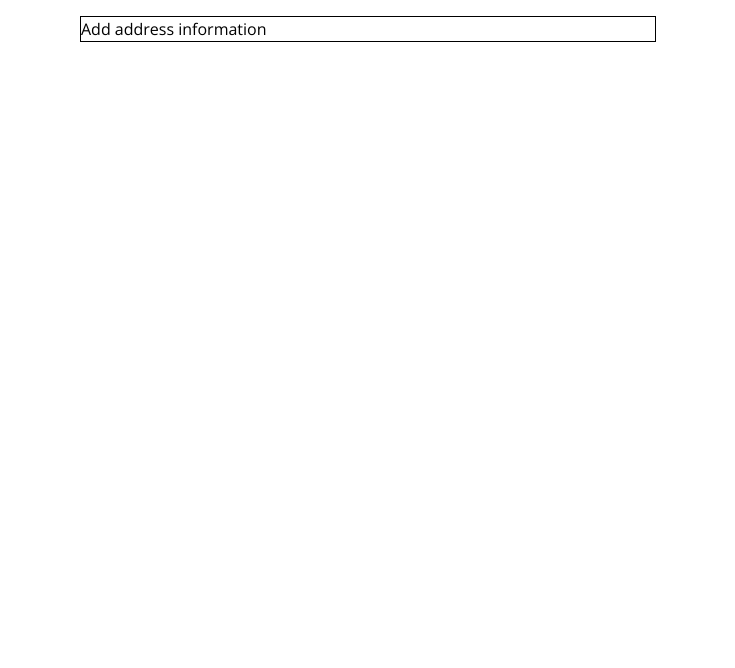
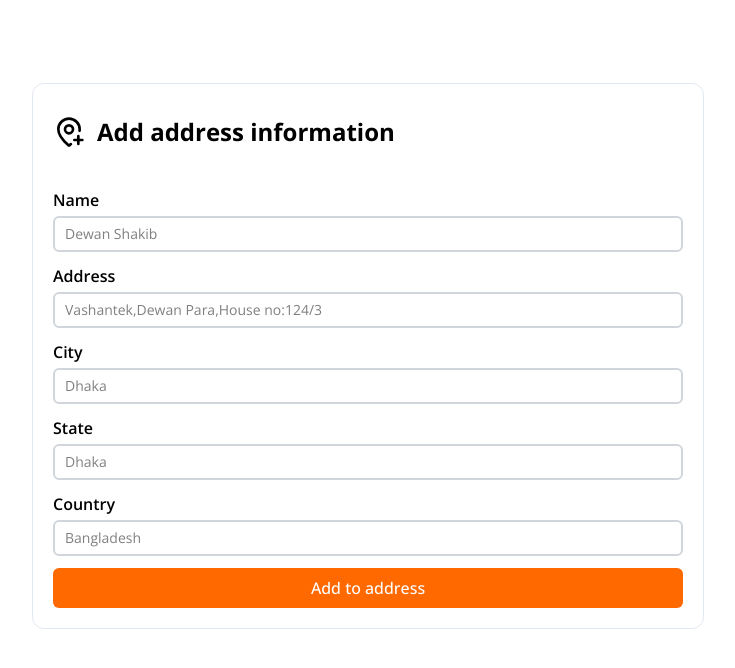
Before and after one commit to Dewanshakib/project-kenakata, a Next.js app in the folder client/: page /account/addresses/add-address in a window 1280 px wide. Shown: the top 668 px of the page, without its empty margins (272-1007 px from the left). Built offline with nearby package versions, Linux system fonts and the light colour scheme; no server answers.

Commit message:
updated code

```diff
--- a/client/app/(root)/(account)/account/addresses/add-address/page.tsx
+++ b/client/app/(root)/(account)/account/addresses/add-address/page.tsx
@@ -3,7 +3,7 @@ import React from 'react'
 
 export default function AddAddress() {
   return (
-    <div>
+    <div className='w-full grid h-[85vh] place-items-center'>
         <AddAddressForm/>
     </div>
   )
--- a/client/components/account/account-info.tsx
+++ b/client/components/account/account-info.tsx
@@ -10,7 +10,9 @@ import Image from "next/image";
 export default function AccountInfo() {
   const user: IProfile | null = useUserStore((state) => state.user);
 
-  useFetchUser();
+  const {loading} = useFetchUser();
+
+  if(loading) return <h1 className="text-2xl font-medium text-center">Loading...</h1>
 
   return (
     <div className="w-full mt-5 p-2">
@@ -37,16 +39,11 @@ export default function AccountInfo() {
             <br />
             <h1 className="text-2xl font-bold mb-3">{user?.name}</h1>
           </div>
-
-          {/* <button className="bg-red-500 text-white font-semibold px-4 py-2 rounded hover:opacity-85 hover:duration-300 cursor-pointer">
-            Logout
-          </button> */}
           <LogoutBtn />
         </div>
       </div>
 
       {/* header ends */}
-
       <hr className="text-gray-300" />
     </div>
   );
--- a/client/components/account/address/add-address.tsx
+++ b/client/components/account/address/add-address.tsx
@@ -1,30 +1,130 @@
-"use client"
-import { zodResolver } from '@hookform/resolvers/zod'
-import { useRouter } from 'next/navigation'
-import React from 'react'
-import { useForm } from 'react-hook-form'
+"use client";
+import { AddAccountAddressInput, AddAccountAddressSchema } from "@/lib/schema";
+import { zodResolver } from "@hookform/resolvers/zod";
+import { MapPinPlus } from "lucide-react";
+import { useRouter } from "next/navigation";
+import React from "react";
+import { useForm } from "react-hook-form";
 
 export default function AddAddressForm() {
+  const router = useRouter();
 
-  const router = useRouter()
+  const onSubmit = async (data: AddAccountAddressInput) => {
+    try {
+    } catch (error) {
+      console.log(error);
+    }
+  };
 
-  const onSubmit = async () => {}
-
-  // const {} = useForm({resolver:zodResolver()})
+  const {
+    handleSubmit,
+    register,
+    formState: { errors, isSubmitting },
+  } = useForm<AddAccountAddressInput>({
+    resolver: zodResolver(AddAccountAddressSchema),
+  });
 
   return (
-    <div className='max-w-xl mx-auto w-full border'>
-        <div className="">
-            <h1>Add address information</h1>
-        </div>
+    <div className="max-w-2xl mx-auto w-full border pt-8 pb-5  px-5 border-slate-200 rounded-xl">
+      <div className="mb-10">
+        <h1 className="text-2xl font-bold flex items-center gap-3">
+          <MapPinPlus size={32} /> Add address information
+        </h1>
+      </div>
 
-        <div className="">
-          <form action="">
-            <div className="">
-
-            </div>
-          </form>
-        </div>
+      <div className="">
+        <form onSubmit={handleSubmit(onSubmit)}>
+          <div className="mb-3">
+            <label htmlFor="Name" className="font-semibold">
+              Name
+            </label>
+            <input
+              {...register("name")}
+              className="w-full block mt-1 border-2 text-sm border-gray-300 p-1.5 pl-2.5 rounded-md focus:outline-2 focus:outline-offset-2 focus:outline-gray-400"
+              type="text"
+              placeholder="Dewan Shakib"
+            />
+            {errors.name && (
+              <span className="text-red-500 mt-1 font-medium text-sm">
+                {errors.name.message}
+              </span>
+            )}
+          </div>
+          <div className="mb-3">
+            <label htmlFor="Address" className="font-semibold">
+              Address
+            </label>
+            <input
+              {...register("address")}
+              className="w-full block mt-1 border-2 text-sm border-gray-300 p-1.5 pl-2.5 rounded-md focus:outline-2 focus:outline-offset-2 focus:outline-gray-400"
+              type="text"
+              placeholder="Vashantek,Dewan Para,House no:124/3"
+            />
+            {errors.address && (
+              <span className="text-red-500 mt-1 font-medium text-sm">
+                {errors.address.message}
+              </span>
+            )}
+          </div>
+          <div className="mb-3">
+            <label htmlFor="City" className="font-semibold">
+              City
+            </label>
+            <input
+              {...register("city")}
+              className="w-full block mt-1 border-2 text-sm border-gray-300 p-1.5 pl-2.5 rounded-md focus:outline-2 focus:outline-offset-2 focus:outline-gray-400"
+              type="text"
+              placeholder="Dhaka"
+            />
+            {errors.city && (
+              <span className="text-red-500 mt-1 font-medium text-sm">
+                {errors.city.message}
+              </span>
+            )}
+          </div>
+          <div className="mb-3">
+            <label htmlFor="state" className="font-semibold">
+              State
+            </label>
+            <input
+              {...register("state")}
+              className="w-full block mt-1 border-2 text-sm border-gray-300 p-1.5 pl-2.5 rounded-md focus:outline-2 focus:outline-offset-2 focus:outline-gray-400"
+              type="text"
+              placeholder="Dhaka"
+            />
+            {errors.state && (
+              <span className="text-red-500 mt-1 font-medium text-sm">
+                {errors.state.message}
+              </span>
+            )}
+          </div>
+          <div className="mb-3">
+            <label htmlFor="country" className="font-semibold">
+              Country
+            </label>
+            <input
+              {...register("country")}
+              className="w-full block mt-1 border-2 text-sm border-gray-300 p-1.5 pl-2.5 rounded-md focus:outline-2 focus:outline-offset-2 focus:outline-gray-400"
+              type="text"
+              placeholder="Bangladesh"
+            />
+            {errors.country && (
+              <span className="text-red-500 mt-1 font-medium text-sm">
+                {errors.country.message}
+              </span>
+            )}
+          </div>
+          <button
+            disabled={isSubmitting}
+            type="submit"
+            className={`${
+              isSubmitting && "opacity-70"
+            } bg-orange-500 p-2 w-full text-white font-medium rounded-md hover:bg-orange-700 duration-300`}
+          >
+            {isSubmitting ? "Adding..." : "Add to address"}
+          </button>
+        </form>
+      </div>
     </div>
-  )
+  );
 }
--- a/client/lib/schema.ts
+++ b/client/lib/schema.ts
@@ -81,13 +81,22 @@ export type EditAccountInput = z.infer<typeof EditAccountSchema>;
 
 // add account address schema
 export const AddAccountAddressSchema = z.object({
-  username: z
+  name: z
     .string()
     .min(5, { message: "Name must be at least 5 Characters" })
     .max(50, { message: "Name must be under 50 Characters" }),
   address: z
     .string()
     .refine((address) => address.trim() !== "", { message: "Please enter your address" }),
-  state:z.string()
+  state: z
+    .string()
+    .refine((address) => address.trim() !== "", { message: "Please enter your state" }),
+  country: z
+    .string()
+    .refine((address) => address.trim() !== "", { message: "Please enter your country" }),
+  city: z
+    .string()
+    .refine((address) => address.trim() !== "", { message: "Please enter your city" })
+});
 
-});
+export type AddAccountAddressInput = z.infer<typeof AddAccountAddressSchema>
--- a/client/types/types.d.ts
+++ b/client/types/types.d.ts
@@ -7,5 +7,4 @@ export type IProfile = {
   email: string;
   avater?: string;
   role: string;
-  address?: string[];
 }
```
